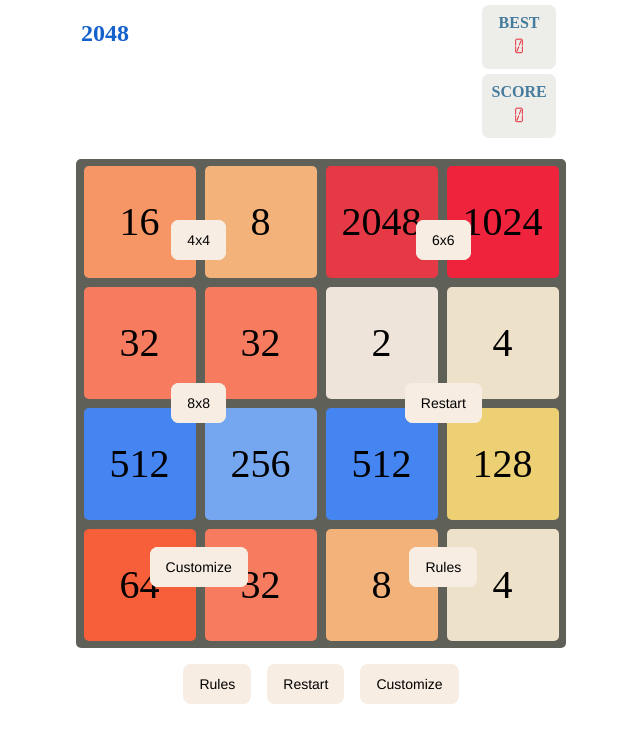
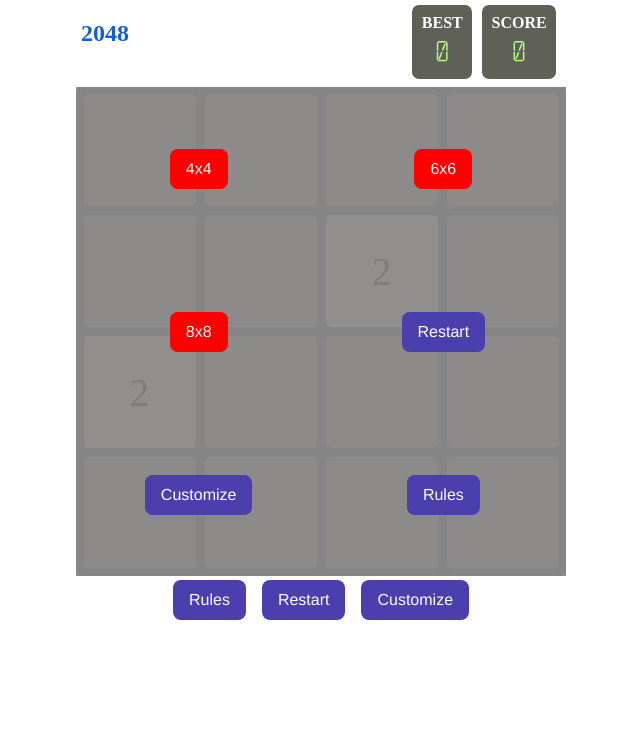
Before and after one commit to rhnh/2048v2, a website built with Vite: page index.html in a window 1280 px wide. Shown: the whole page, without its empty margins (319-959 px from the left). Built offline with nearby package versions, Linux system fonts and the light colour scheme.

Commit message:
more colors

```diff
--- a/src/main.ts
+++ b/src/main.ts
@@ -6,13 +6,14 @@
 import { buttonBar, selectorBoard } from "./components"
 let cells = generate2DArray(4)
 cells = fillCells(cells, true)(2)
-cells = [
-  [16, 8, 2048, 1024],
-  [32, 32, 2, 4],
-  [512, 256, 512, 128],
-  [64, 32, 8, 4],
-]
+// cells = [
+//   [16, 8, 2048, 1024],
+//   [32, 32, 2, 4],
+//   [512, 256, 512, 128],
+//   [64, 32, 8, 4],
+// ]
 const board = createElement("article")("board")
+board.className += " o5 "
 renderBoard({ cells, board, state: "idle" })
 selectorBoard(board, cells)
 document.body.append(
--- a/src/style/index.css
+++ b/src/style/index.css
@@ -24,7 +24,7 @@
 }
 
 .scores {
-  background-color: #edede9;
+  background-color: #5f6158;
   margin: .3em;
   padding: .6em;
   display: flex;
@@ -34,16 +34,20 @@
   border-radius: 7px;
 }
 
+.scoreboard {
+  display: flex
+}
+
 .scoreboard__label {
   margin: 0;
-  color: #457b9d
+  color: #ffffff
 }
 
 .scoreboard__score,
 .scoreboard__best {
-  font-size: 23px;
+  font-size: 32px;
   font-family: "scoreboard";
-  color: #e63946
+  color: #b8ff8e
 }
 
 /*############################################# <Board> ########################################################## */
@@ -51,7 +55,7 @@
 .board {
   position: relative;
   background-color: #5f6158;
-  margin: 1em 0;
+  margin: .2em 0;
   padding: .2em;
   border-radius: 5px;
 }
@@ -77,7 +81,7 @@
   margin-left: .2em;
   border: none;
   font-size: 30px;
-  color: rgb(202, 147, 147);
+  color: rgb(147, 202, 161);
   background-color: transparent;
   color: red;
   cursor: pointer;
@@ -105,11 +109,11 @@
 
 /* CSS */
 button {
-  background-color: #f7ede2;
+  background-color: #4a3fad;
   border-radius: 8px;
   border-style: none;
   box-sizing: border-box;
-  color: #000000;
+  color: #ffffff;
   cursor: pointer;
   display: inline-block;
   font-family: "Haas Grot Text R Web", "Helvetica Neue", Helvetica, Arial, sans-serif;
@@ -129,9 +133,21 @@
   user-select: none;
   -webkit-user-select: none;
   touch-action: manipulation;
+  font-size: 16px;
 }
 
 button:hover,
 button:focus {
-  background-color: #ebd7d7;
+  background-color: #28ca41;
 }
+
+.start-selector {
+  width: 100%;
+  height: 100%;
+  position: absolute;
+  background-color: #888888b6;
+}
+
+.play {
+  background: red
+}
```
